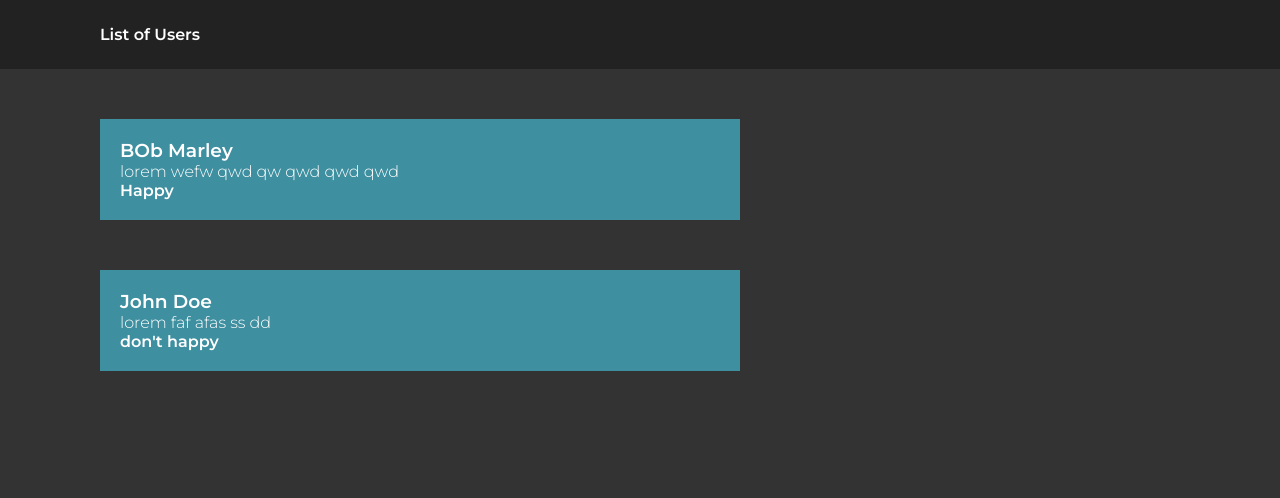
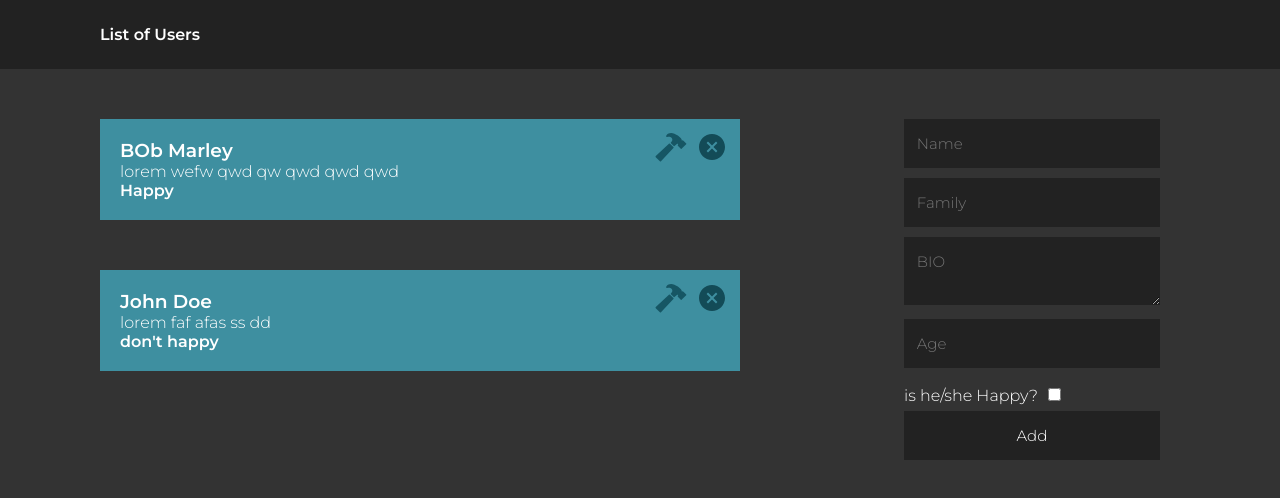
Before and after one commit to Kaklesha/proj1, a React (Create React App) app: page / in a window 1280 px wide. Shown: the top 498 px of the page. Built offline with nearby package versions, Linux system fonts and the light colour scheme.

Commit message:
feat:done add user

```diff
--- a/src/App.js
+++ b/src/App.js
@@ -2,24 +2,65 @@
 import * as ReactDOMClient from 'react-dom/client';
 import Header from './components/Header';
 import Users from './components/Users';
+import AddUser from './components/AddUser';
+
   class  App extends React.Component{
 
+    constructor(props){
+      super(props)
+      this.state={
+        users :[
+          {
+            id:1 ,
+            firstname: "BOb",
+            lastname:"Marley",
+            bio:"lorem wefw qwd qw qwd qwd qwd",
+            age: 40,
+            isHappy: true
 
+          },
+          {
+            id:2 ,
+            firstname: "John",
+            lastname:"Doe",
+            bio:"lorem faf afas ss dd",
+            age: 22,
+            isHappy: false
+
+          }
+        ]
+      }
+      this.addUser=this.addUser.bind(this)
+     }
 
     render(){
       return (
-        <div className="ff">
+        <div>
            <Header title="List of Users" />
             <main>
-              <Users/>
+              <Users users={this.state.users} />
             </main>
             <aside>
+                <AddUser onAdd={this.addUser} />
 
             </aside>
         </div>
       )
     }
 
+    addUser(user){
+
+      //console.log(user);
+
+      const id = this.state.users.length+1
+      this.setState({
+        users: [...this.state.users, {id, ...user}]
+
+      })
+
+
+    }
+
   }
 
   export default App
--- /dev/null
+++ b/src/components/AddUser.js
@@ -0,0 +1,41 @@
+import React from 'react';
+
+
+
+class AddUser extends React.Component {
+    constructor(props){
+        super(props)
+        this.state={
+            firstname: "",
+            lastname:'',
+            bio:'',
+            age: 1,
+            isHappy: false
+
+        }
+    }
+
+    render(){
+      return(
+    <form action="">
+
+        <input placeholder='Name' onChange={(e)=>this.setState({firstname: e.target.value})}/>
+        <input placeholder='Family' onChange={(e)=>this.setState({lastname: e.target.value})}/>
+        <textarea placeholder='BIO' onChange={(e)=>this.setState({bio: e.target.value})}/>
+        <input placeholder='Age' onChange={(e)=>this.setState({age: e.target.value})}/>
+        <label htmlFor="isHappy">is he/she Happy?</label>
+        <input type='checkbox' id="isHappy" onChange={(e)=>this.setState({isHappy: e.target.checked })} />
+        <button type='button' onClick={()=>this.props.onAdd({
+            firstname: this.state.firstname ,
+            lastname: this.state.lastname,
+            bio: this.state.bio,
+            age: this.state.age,
+            isHappy: this.state.isHappy,
+        })}> Add</button>
+    </form>
+      )
+    }
+
+  }
+
+  export default AddUser
--- /dev/null
+++ b/src/components/User.js
@@ -0,0 +1,27 @@
+import React from 'react';
+import {IoCloseCircleSharp, IoHammerSharp} from "react-icons/io5"
+
+
+class User extends React.Component {
+
+     // const {firstname,lastname,bio,isHappy} = this.props
+
+    user  = this.props.user
+    render(){
+      return(
+
+        <div className='user' >
+
+        <IoCloseCircleSharp className='delete-icon' />
+        <IoHammerSharp className='edit-icon' />
+
+        <h3>{this.props.user.firstname} {this.props.user.lastname}</h3>
+        <p>{this.props.user.bio}</p>
+        <b  >{this.props.user.isHappy?"Happy":"don't happy"}</b>
+         </div>
+      )
+    }
+
+  }
+
+  export default User
--- a/src/components/Users.js
+++ b/src/components/Users.js
@@ -1,42 +1,19 @@
 import React from 'react';
-
+import User from './User';
 
 
 class Users extends React.Component {
-  users =[
-    {
-      id:1 ,
-      firstname: "BOb",
-      lastname:"Marley",
-      bio:"lorem wefw qwd qw qwd qwd qwd",
-      age: 40,
-      isHappy: true
 
-    },
-    {
-      id:2 ,
-      firstname: "John",
-      lastname:"Doe",
-      bio:"lorem faf afas ss dd",
-      age: 22,
-      isHappy: false
-
-    }
-  ]
     render(){
-      if(this.users.length===0)return(
+      if(this.props.users.length===0)return(
         <div className='user'>Array of users is empty</div>
       )
       return(
 
        <div>
         {
-          this.users.map((elem)=>(
-            <div className='user' key={elem.id}>
-              <h3>{elem.firstname} {elem.lastname}</h3>
-              <p>{elem.bio}</p>
-              <b  >{elem.isHappy?"Happy":"don't happy"}</b>
-            </div>
+          this.props.users.map((elem)=>(
+          <User  key={elem.id} user={elem}/>
            ))
         }
        </div>
--- a/src/css/main.css
+++ b/src/css/main.css
@@ -38,3 +38,52 @@
     background-color: #3e8fa0;
     padding: 20px;
 }
+
+main .delete-icon{
+    float: right;
+    color: #134b57;
+    cursor: pointer;
+    transform: scale(2);
+}
+
+main .edit-icon {
+    float:  right;
+    margin-right: 25px;
+    color: #165664;
+    cursor: pointer;
+    transform: scale(2);
+}
+main .delete-icon:hover,
+main .edit-icon:hover{
+    opacity: 0.5;
+}
+
+
+aside form input:not([type="checkbox"]), aside form textarea, aside form button {
+    width: 90%;
+    padding: 15px 5%;
+    font-family: 'Montserrat', sans-serif;
+    font-weight: 300;
+    margin-bottom: 10px;
+    border: 0;
+    background: #222;
+    color: #fff;
+    outline: none;
+    font-size: 15px;
+
+}
+
+
+aside form input[type="checkbox"]{
+    margin: 10px;
+}
+
+aside form button {
+    width: 100%;
+    cursor: pointer;
+    transition: transform 500ms ease;
+}
+
+aside form button:hover{
+    transform: scale(1.1);
+}
```
